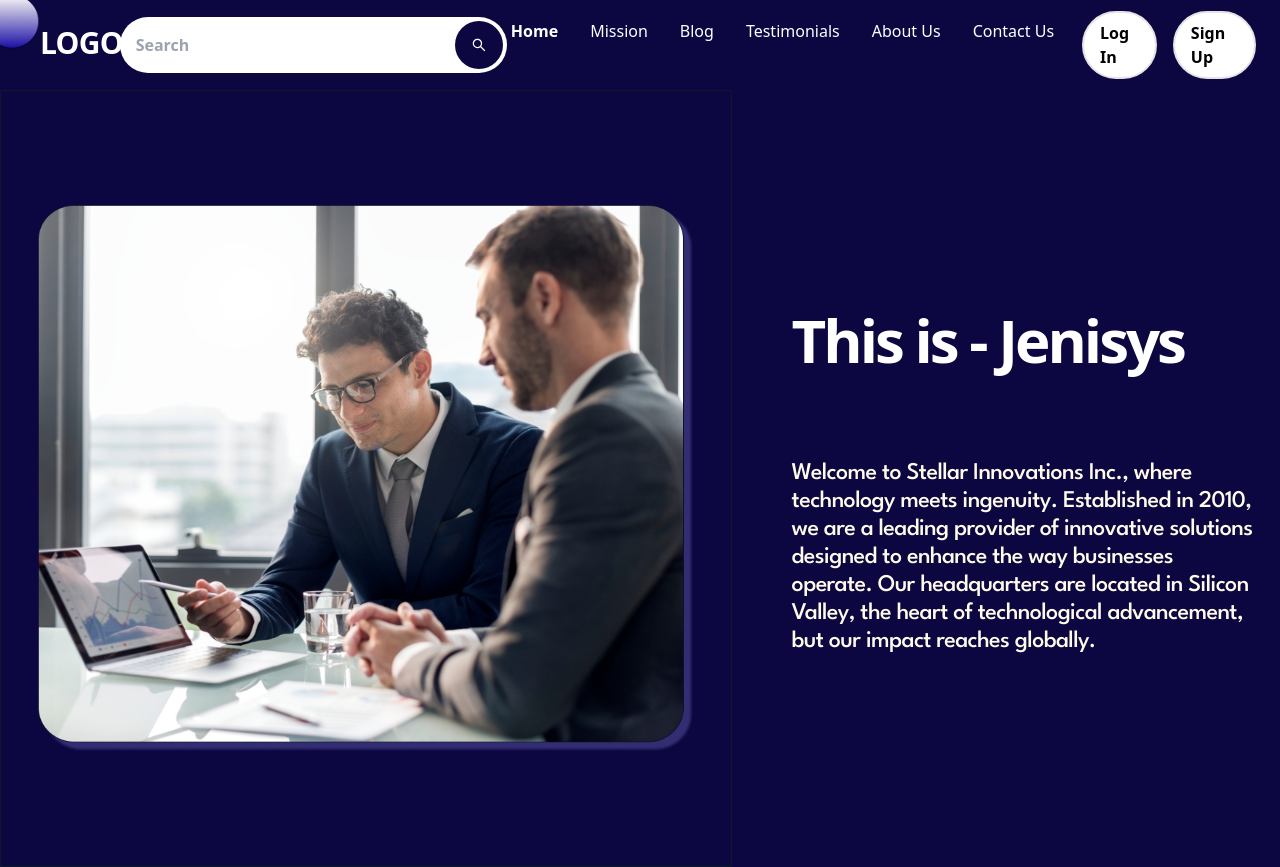
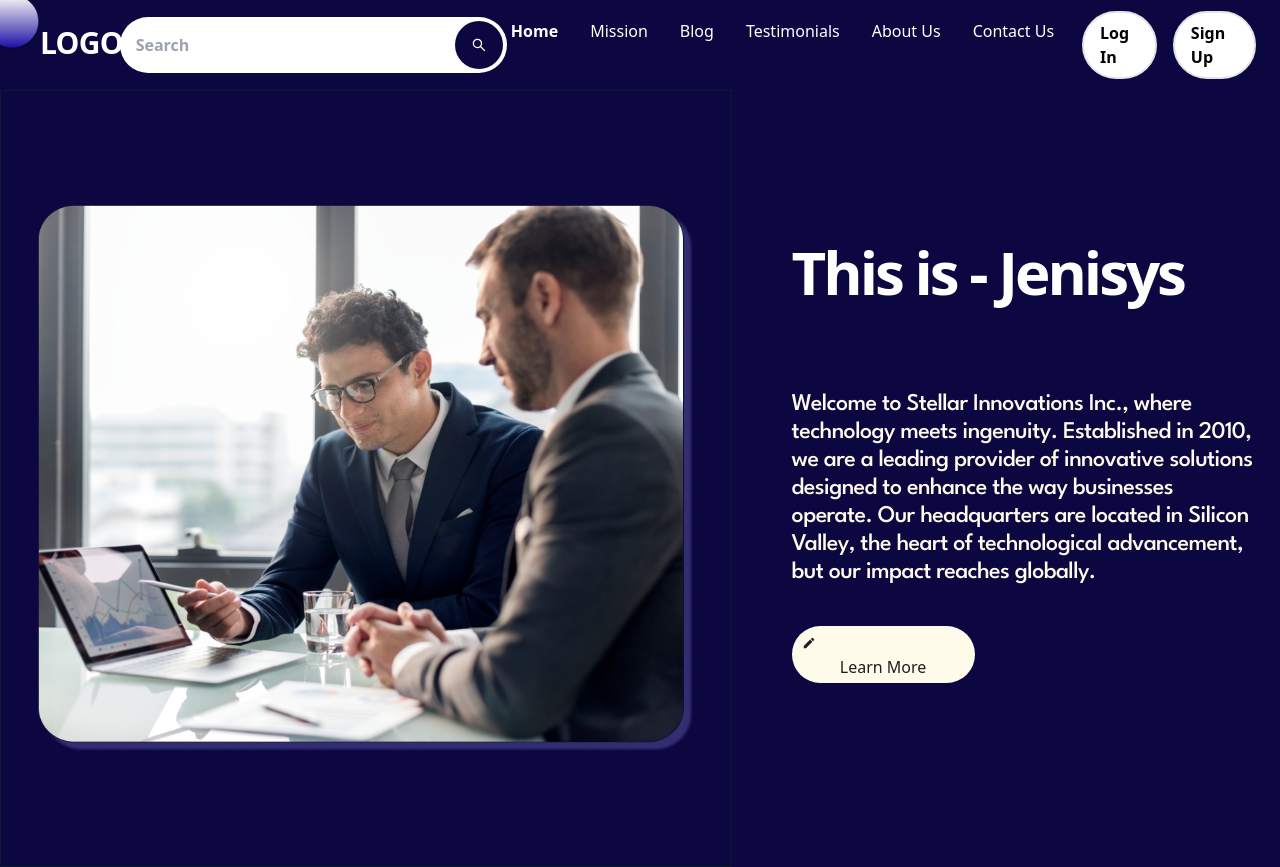
Before and after one commit to Jenisys-in/Jenisys, a React (Vite) app: page / in a window 1280 px wide. Built offline with nearby package versions, Linux system fonts and the light colour scheme; the HTML template or start-up script is replaced by a standard one; a web font is replaced by a local one.

Commit message:
Learn more button without alignment

```diff
--- a/src/components/Homepage.jsx
+++ b/src/components/Homepage.jsx
@@ -1,6 +1,7 @@
 import React, { useState } from "react";
 import styled from "styled-components";
 import { Link } from "react-router-dom";
+import { MdModeEdit } from "react-icons/md";
 import "../App.css";
 
 const StyledText = styled.h1`
@@ -38,7 +39,15 @@ function Home() {
                 of technological advancement, but our impact reaches globally.
               </div>
               </StyledText>
+              <div className="flex  tp-[30px] py-10">
+
+              <button className="lex items-center justify-center text-[#1E1E1E] rounded-full bg-[#FFFBEB] w-[183px] h-[57px]">
+               <MdModeEdit  className=" pl-[10px]  w-[24px] h-[24px]" />
+              Learn More
+            </button>
             </div>
+            </div>
+
           </div>
         </div>
       </div>
```
